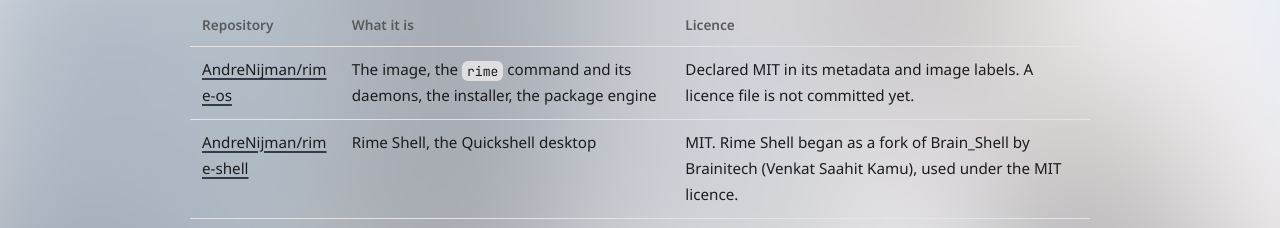
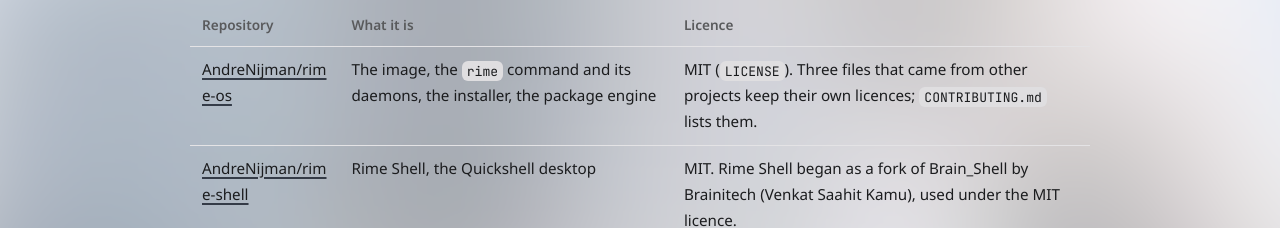
Before and after one commit to AndreNijman/rime-website, an Astro site: page /source in a window 1280 px wide. Shown: the part 563-791 px from the top of the page. Built offline with nearby package versions, Linux system fonts and the light colour scheme; Astro itself is replaced by a stand-in of ours.

Commit message:
docs(source): rime-os has a licence file now
rime-os commits the MIT text (rime-os #79), so the Repositories table no longer says a licence file is missing. It names the three third-party files' exception instead of listing them here.

```diff
--- a/src/pages/source.astro
+++ b/src/pages/source.astro
@@ -17,7 +17,7 @@ const files = Object.entries(source.files);
     <table>
       <thead><tr><th>Repository</th><th>What it is</th><th>Licence</th></tr></thead>
       <tbody>
-        <tr><td><a href={SITE.repos.os}>AndreNijman/rime-os</a></td><td>The image, the <code>rime</code> command and its daemons, the installer, the package engine</td><td>Declared MIT in its metadata and image labels. A licence file is not committed yet.</td></tr>
+        <tr><td><a href={SITE.repos.os}>AndreNijman/rime-os</a></td><td>The image, the <code>rime</code> command and its daemons, the installer, the package engine</td><td>MIT (<code>LICENSE</code>). Three files that came from other projects keep their own licences; <code>CONTRIBUTING.md</code> lists them.</td></tr>
         <tr><td><a href={SITE.repos.shell}>AndreNijman/rime-shell</a></td><td>Rime Shell, the Quickshell desktop</td><td>MIT. Rime Shell began as a fork of Brain_Shell by Brainitech (Venkat Saahit Kamu), used under the MIT licence.</td></tr>
         <tr><td><a href={SITE.repos.website}>AndreNijman/rime-website</a></td><td>This website, rimeos.com</td><td>MIT. The Shell files it vendors keep the Shell's MIT notice.</td></tr>
       </tbody>
```
